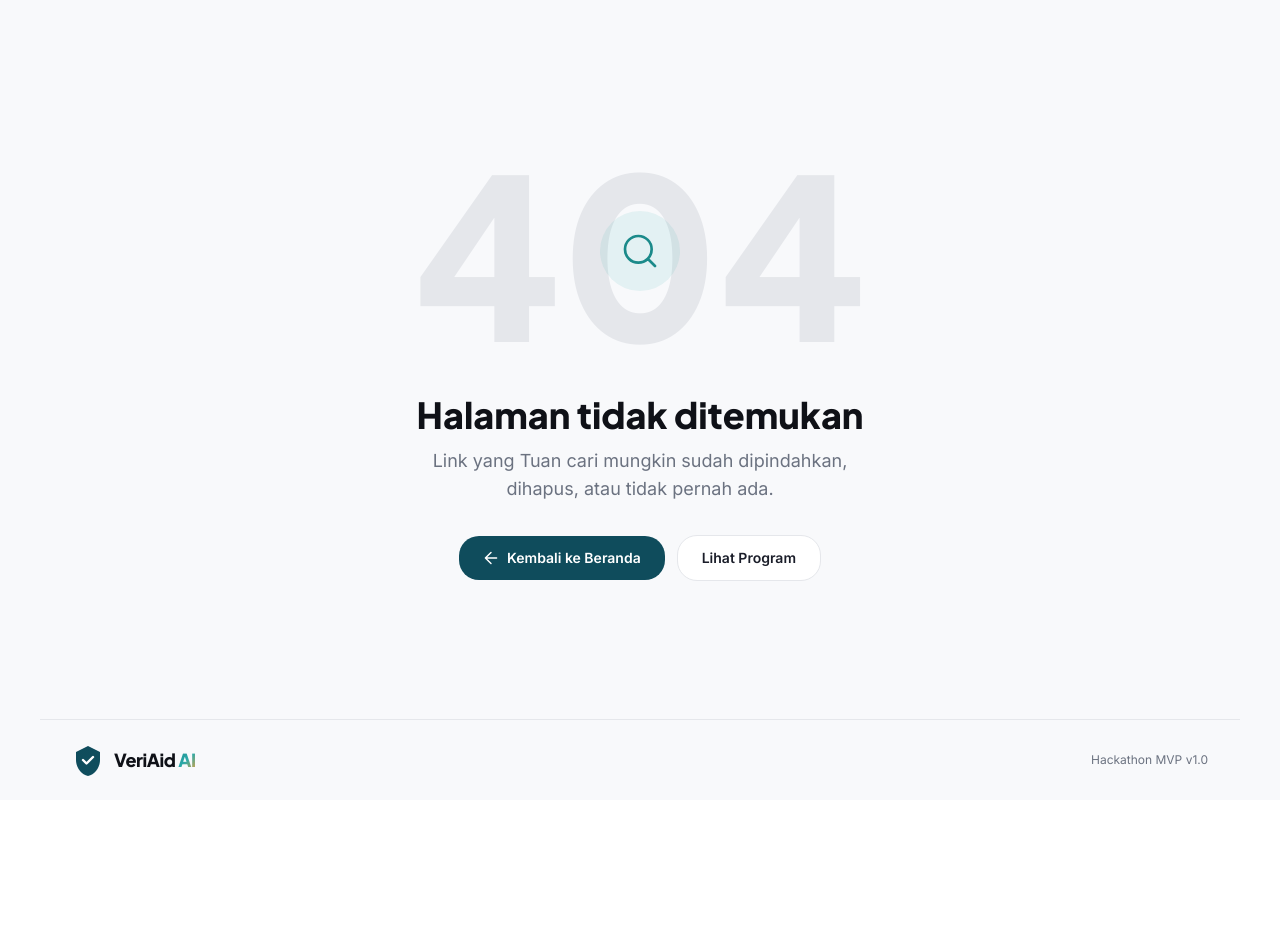
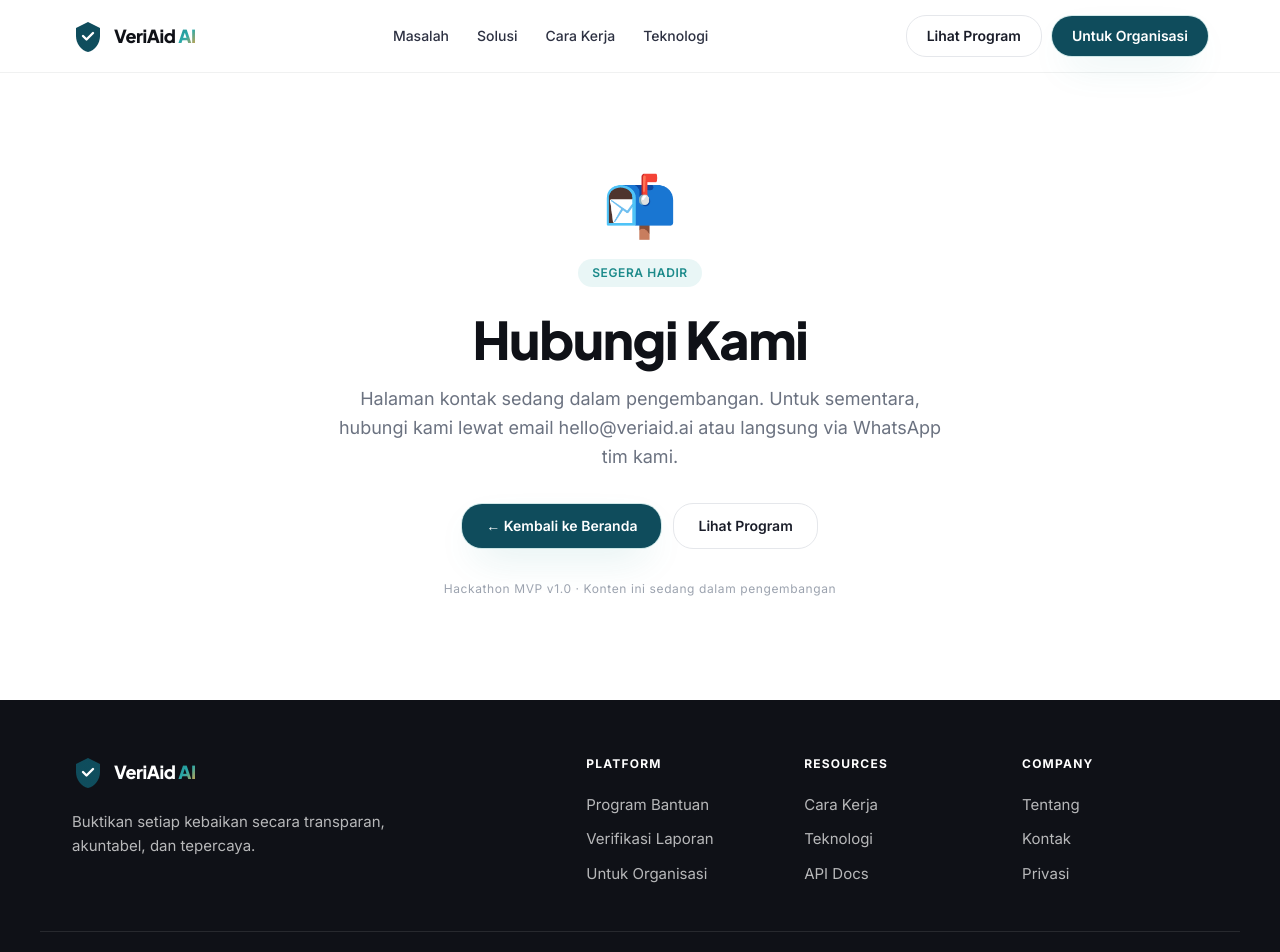
Before and after one commit to powdersany/veriaid-ai, a Next.js app in the folder web/: page /contact in a window 1280 px wide. Before the commit this address had no page. Shown: the top 952 px of the page. Before the commit the page ends 800 px from the top, so only its background shows below. Built offline with nearby package versions, Linux system fonts and the light colour scheme.

Commit message:
Fix all Footer links: routes valid + 4 ComingSoon pages

```diff
--- /dev/null
+++ b/web/src/app/about/page.tsx
@@ -0,0 +1,16 @@
+import { ComingSoon } from "@/components/ComingSoon";
+
+export const metadata = {
+  title: "Tentang Kami · VeriAid AI",
+  description: "Tentang VeriAid AI — platform akuntabilitas bantuan kemanusiaan.",
+};
+
+export default function AboutPage() {
+  return (
+    <ComingSoon
+      emoji="🛡️"
+      title="Tentang VeriAid AI"
+      description="Halaman tentang kami sedang dalam tahap penyusunan. VeriAid AI adalah platform akuntabilitas bantuan kemanusiaan berbasis AI + Blockchain — transparan, terverifikasi, dan tahan manipulasi."
+    />
+  );
+}
--- /dev/null
+++ b/web/src/app/contact/page.tsx
@@ -0,0 +1,16 @@
+import { ComingSoon } from "@/components/ComingSoon";
+
+export const metadata = {
+  title: "Kontak · VeriAid AI",
+  description: "Hubungi tim VeriAid AI — pertanyaan, kemitraan, atau dukungan.",
+};
+
+export default function ContactPage() {
+  return (
+    <ComingSoon
+      emoji="📬"
+      title="Hubungi Kami"
+      description="Halaman kontak sedang dalam pengembangan. Untuk sementara, hubungi kami lewat email hello@veriaid.ai atau langsung via WhatsApp tim kami."
+    />
+  );
+}
--- /dev/null
+++ b/web/src/app/docs/page.tsx
@@ -0,0 +1,16 @@
+import { ComingSoon } from "@/components/ComingSoon";
+
+export const metadata = {
+  title: "API Docs · VeriAid AI",
+  description: "Dokumentasi API VeriAid AI untuk integrasi dengan sistem internal organisasi.",
+};
+
+export default function DocsPage() {
+  return (
+    <ComingSoon
+      emoji="📘"
+      title="API Documentation"
+      description="Dokumentasi API sedang dalam pengembangan. VeriAid AI akan menyediakan REST API untuk integrasi OCR, analisis AI, dan pencatatan SHA-256 hash ke blockchain."
+    />
+  );
+}
--- /dev/null
+++ b/web/src/app/privacy/page.tsx
@@ -0,0 +1,16 @@
+import { ComingSoon } from "@/components/ComingSoon";
+
+export const metadata = {
+  title: "Kebijakan Privasi · VeriAid AI",
+  description: "Kebijakan privasi VeriAid AI — komitmen kami terhadap perlindungan data pengguna.",
+};
+
+export default function PrivacyPage() {
+  return (
+    <ComingSoon
+      emoji="🔒"
+      title="Kebijakan Privasi"
+      description="Kebijakan privasi sedang dalam tahap finalisasi. VeriAid AI berkomitmen melindungi data pribadi pengguna sesuai UU PDP dan praktik terbaik industri."
+    />
+  );
+}
--- /dev/null
+++ b/web/src/components/ComingSoon.tsx
@@ -0,0 +1,51 @@
+import Link from "next/link";
+import { Nav } from "./Nav";
+import { Footer } from "./Footer";
+
+interface ComingSoonProps {
+  title: string;
+  description: string;
+  emoji?: string;
+}
+
+export function ComingSoon({ title, description, emoji = "🚧" }: ComingSoonProps) {
+  return (
+    <>
+      <Nav />
+      <main className="flex-1 flex items-center justify-center section-spacing">
+        <div className="container-page max-w-2xl text-center">
+          <div className="text-6xl mb-6" aria-hidden="true">
+            {emoji}
+          </div>
+          <span className="inline-flex items-center gap-2 text-xs font-semibold tracking-wider uppercase text-teal-600 px-3.5 py-1.5 bg-teal-500/10 rounded-full">
+            Segera Hadir
+          </span>
+          <h1 className="font-display font-extrabold text-[clamp(2rem,5vw,3.25rem)] leading-[1.08] tracking-tight text-ink-900 mt-6">
+            {title}
+          </h1>
+          <p className="text-lg text-ink-500 mt-4 leading-relaxed">
+            {description}
+          </p>
+          <div className="flex flex-wrap items-center justify-center gap-3 mt-8">
+            <Link
+              href="/"
+              className="inline-flex items-center gap-2 px-6 py-3 text-sm font-semibold text-white bg-teal-800 rounded-lg hover:bg-teal-900 transition-all shadow-[var(--shadow-glow)] hover:-translate-y-0.5"
+            >
+              ← Kembali ke Beranda
+            </Link>
+            <Link
+              href="/programs"
+              className="inline-flex items-center gap-2 px-6 py-3 text-sm font-semibold text-ink-800 bg-white border border-ink-200 rounded-lg hover:border-teal-500 hover:text-teal-800 hover:bg-ink-50 transition-all"
+            >
+              Lihat Program
+            </Link>
+          </div>
+          <p className="text-xs text-ink-400 tracking-wider mt-8">
+            Hackathon MVP v1.0 · Konten ini sedang dalam pengembangan
+          </p>
+        </div>
+      </main>
+      <Footer />
+    </>
+  );
+}
--- a/web/src/components/Footer.tsx
+++ b/web/src/components/Footer.tsx
@@ -20,10 +20,10 @@ export function Footer() {
             <h4 className="text-xs font-bold text-white uppercase tracking-widest mb-4">
               Platform
             </h4>
-            <Link href="#programs" className="block text-[0.9375rem] py-1.5 hover:text-white transition-colors">
+            <Link href="/programs" className="block text-[0.9375rem] py-1.5 hover:text-white transition-colors">
               Program Bantuan
             </Link>
-            <Link href="#verify" className="block text-[0.9375rem] py-1.5 hover:text-white transition-colors">
+            <Link href="/#verify" className="block text-[0.9375rem] py-1.5 hover:text-white transition-colors">
               Verifikasi Laporan
             </Link>
             <Link href="/register" className="block text-[0.9375rem] py-1.5 hover:text-white transition-colors">
@@ -34,13 +34,13 @@ export function Footer() {
             <h4 className="text-xs font-bold text-white uppercase tracking-widest mb-4">
               Resources
             </h4>
-            <Link href="#cara-kerja" className="block text-[0.9375rem] py-1.5 hover:text-white transition-colors">
+            <Link href="/#cara-kerja" className="block text-[0.9375rem] py-1.5 hover:text-white transition-colors">
               Cara Kerja
             </Link>
-            <Link href="#teknologi" className="block text-[0.9375rem] py-1.5 hover:text-white transition-colors">
+            <Link href="/#teknologi" className="block text-[0.9375rem] py-1.5 hover:text-white transition-colors">
               Teknologi
             </Link>
-            <Link href="#api" className="block text-[0.9375rem] py-1.5 hover:text-white transition-colors">
+            <Link href="/docs" className="block text-[0.9375rem] py-1.5 hover:text-white transition-colors">
               API Docs
             </Link>
           </div>
@@ -48,13 +48,13 @@ export function Footer() {
             <h4 className="text-xs font-bold text-white uppercase tracking-widest mb-4">
               Company
             </h4>
-            <Link href="#about" className="block text-[0.9375rem] py-1.5 hover:text-white transition-colors">
+            <Link href="/about" className="block text-[0.9375rem] py-1.5 hover:text-white transition-colors">
               Tentang
             </Link>
-            <Link href="#contact" className="block text-[0.9375rem] py-1.5 hover:text-white transition-colors">
+            <Link href="/contact" className="block text-[0.9375rem] py-1.5 hover:text-white transition-colors">
               Kontak
             </Link>
-            <Link href="#privacy" className="block text-[0.9375rem] py-1.5 hover:text-white transition-colors">
+            <Link href="/privacy" className="block text-[0.9375rem] py-1.5 hover:text-white transition-colors">
               Privasi
             </Link>
           </div>
```
